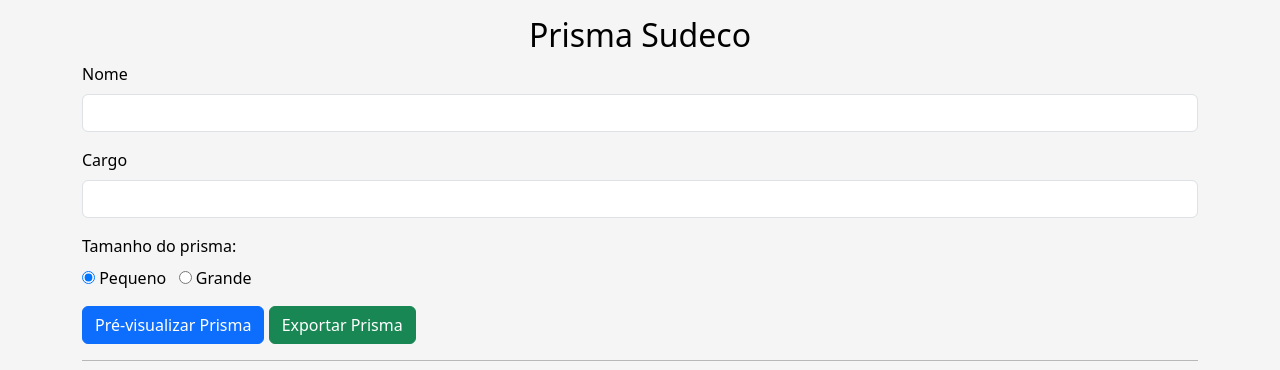
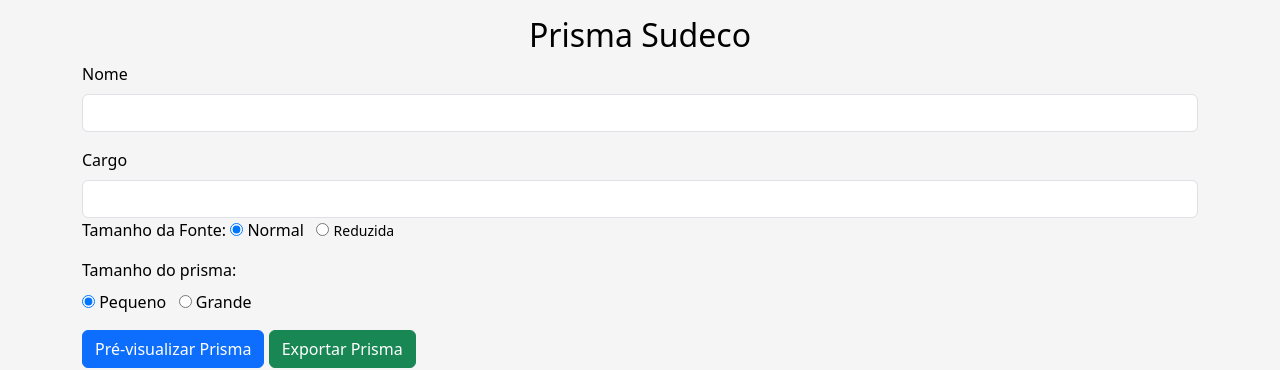
Before and after one commit to Natanzin/prismaSudeco, a plain HTML site: page index.html in a window 1280 px wide. Shown: the top 370 px of the page. Drawn offline with nearby package versions, Linux system fonts and the light colour scheme.

Commit message:
funcionalidade - altera tamanho da fonte do cargo

```diff
--- a/index.html
+++ b/index.html
@@ -68,6 +68,14 @@
             <div class="mb-3">
                 <label for="position" class="form-label">Cargo</label>
                 <input type="text" class="form-control" autocomplete="off" id="position" name="position" required>
+                <div>
+                    Tamanho da Fonte:
+                    <input type="radio" name="font" id="fonteG" value="fonteG" onchange="montaPrisma()" checked>
+                    <label for="fonteG">Normal</label>
+                    &nbsp;
+                    <input type="radio" name="font" id="fonteP" value="fonteP" onchange="montaPrisma()">
+                    <label for="fonteP"><small>Reduzida</small></label>
+                </div>
             </div>
             <div class="mb-3">
                 <label class="form-label">Tamanho do prisma:</label>
@@ -112,6 +120,7 @@
             const name = document.getElementById('name').value;
             const position = document.getElementById('position').value;
             const type = document.querySelector('input[name="type"]:checked').value;
+            const fonte = document.querySelector('input[name="font"]:checked').value;
 
             if (name == '' || position == '') {
                 alert("Campo vazio!!")
@@ -126,6 +135,8 @@
             const spaceTop = document.getElementById('space-top');
             const spaceCenter = document.getElementById('space-center');
 
+
+
             if (type === 'big') {
                 // Prisma grande → texto na vertical, espelhado na horizontal
                 name1.innerText = name
@@ -136,6 +147,18 @@
                 name2.innerText = name
                 spaceTop.style.height = '100px'
                 spaceCenter.style.height = '320px'
+
+                if (fonte == 'fonteP') {
+                    position1.style.fontSize = '30px'
+                    position2.style.fontSize = '30px'
+                    spaceTop.style.height = '100px'
+                    spaceCenter.style.height = '330px'
+                } else {
+                    position1.style.fontSize = '40px'
+                    position2.style.fontSize = '40px'
+                    spaceTop.style.height = '100px'
+                    spaceCenter.style.height = '320px'
+                }
             } else {
                 // Prisma pequeno → texto na horizontal, espelhado na vertical
                 name1.innerText = name
@@ -144,9 +167,18 @@
                 position1.style.transform = 'rotate(180deg)'
                 position2.innerText = position
                 name2.innerText = name
-                spaceTop.style.height = '270px'
-                spaceCenter.style.height = '300px'
 
+                if (fonte == 'fonteP') {
+                    position1.style.fontSize = '30px'
+                    position2.style.fontSize = '30px'
+                    spaceTop.style.height = '280px'
+                    spaceCenter.style.height = '305px'
+                } else {
+                    position1.style.fontSize = '40px'
+                    position2.style.fontSize = '40px'
+                    spaceTop.style.height = '270px'
+                    spaceCenter.style.height = '300px'
+                }
             }
         }
 
```
